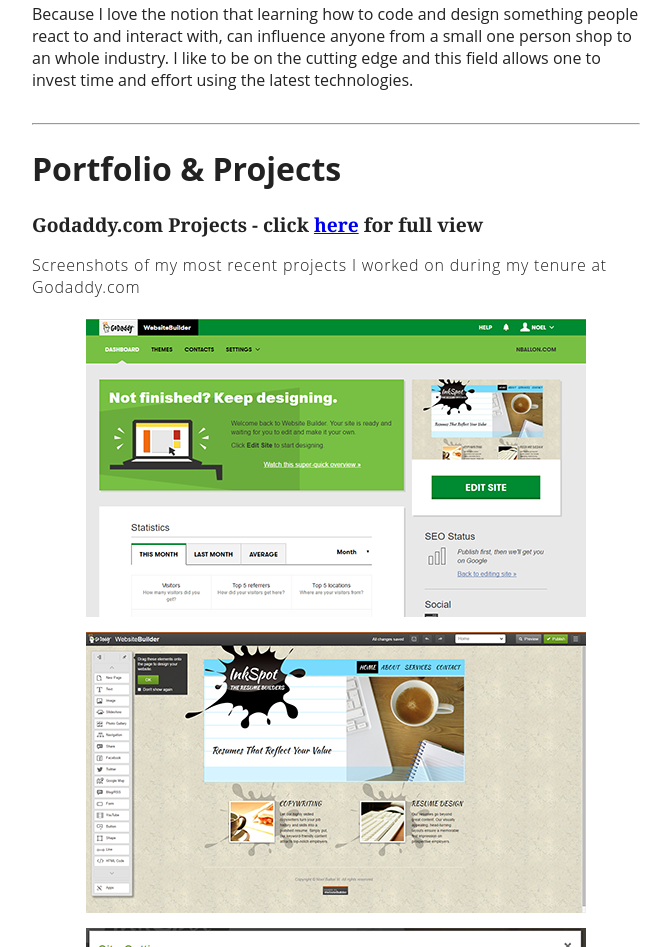
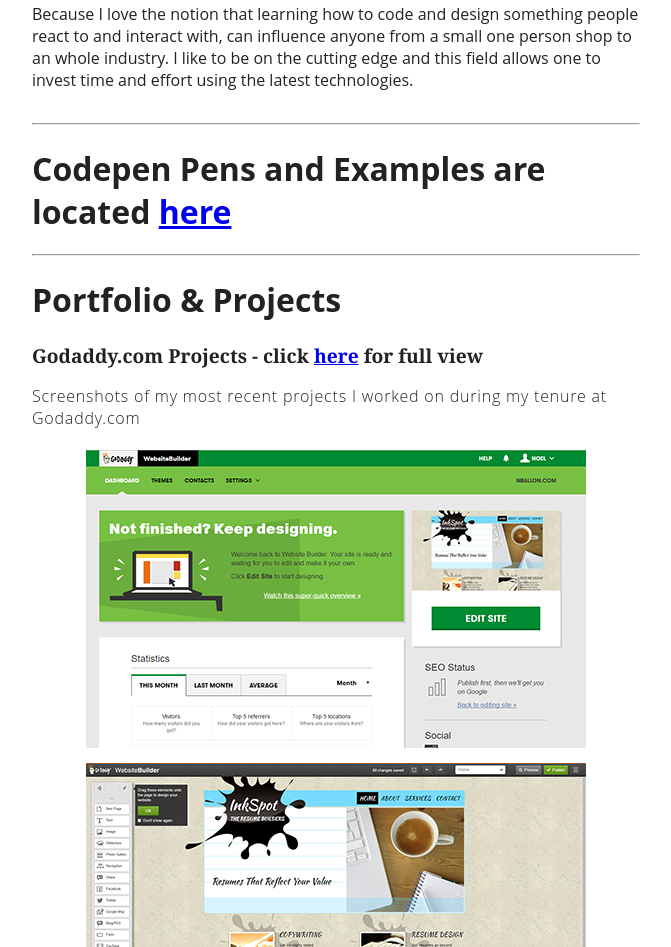
Before and after one commit to noelballon/portfolio, a plain HTML site: page index.html in a window 1280 px wide. Shown: the part 1267-2214 px from the top of the page, without its empty margins (304-975 px from the left). Drawn offline with Linux system fonts and the light colour scheme; a web font is replaced by a local one.

Commit message:
Update index.html

```diff
--- a/index.html
+++ b/index.html
@@ -37,6 +37,8 @@
 </section>
 <section class="portfolio-section">
   <hr>
+  <h1>Codepen Pens and Examples are located <a href="http://codepen.io/nballon">here</a></a></h1>
+  <hr>
   <h1>Portfolio &amp; Projects</h1>
   <h2>Godaddy.com Projects - click <a href="https://www.behance.net/gallery/35628325/WSB-App-designs-and-projects" target="_blank">here</a> for full view</h2>
   <p>Screenshots of my most recent projects I worked on during my tenure at Godaddy.com</p>
```
